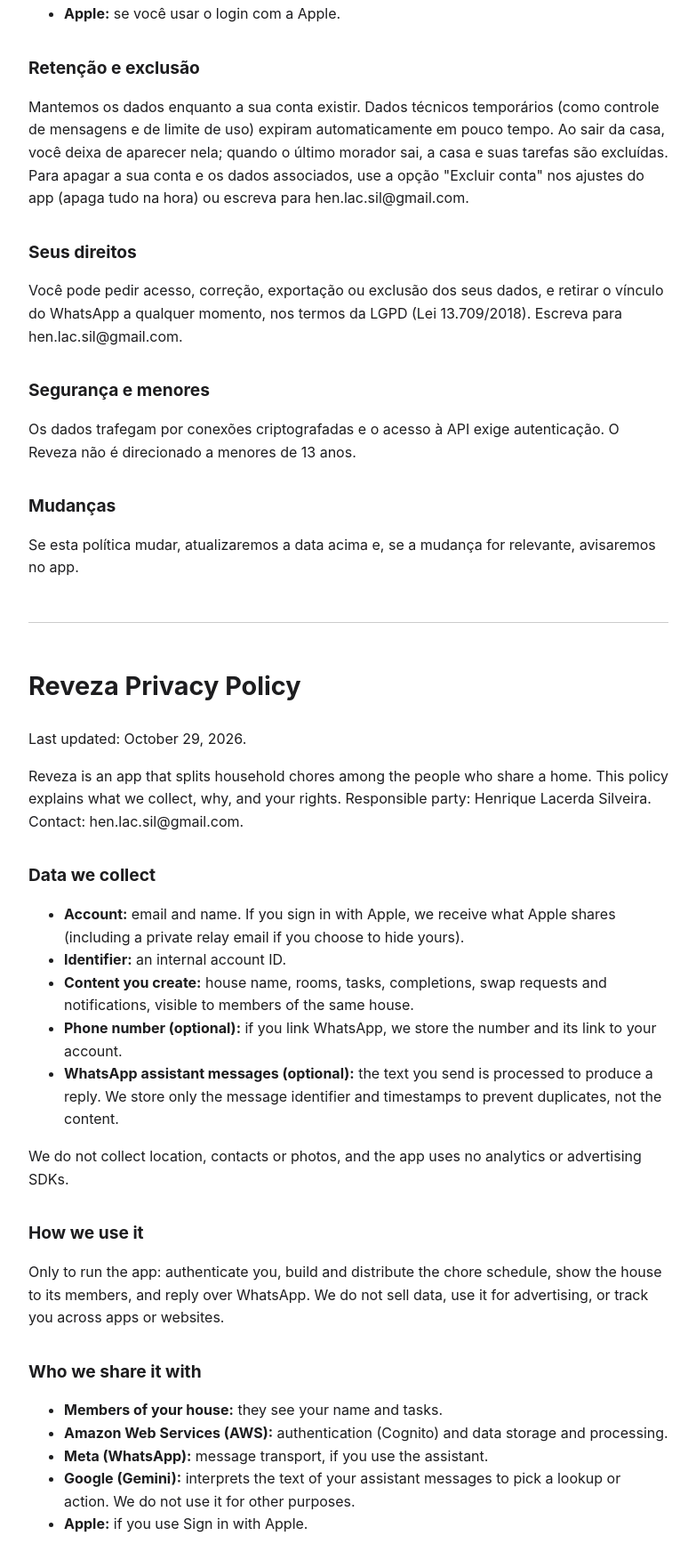
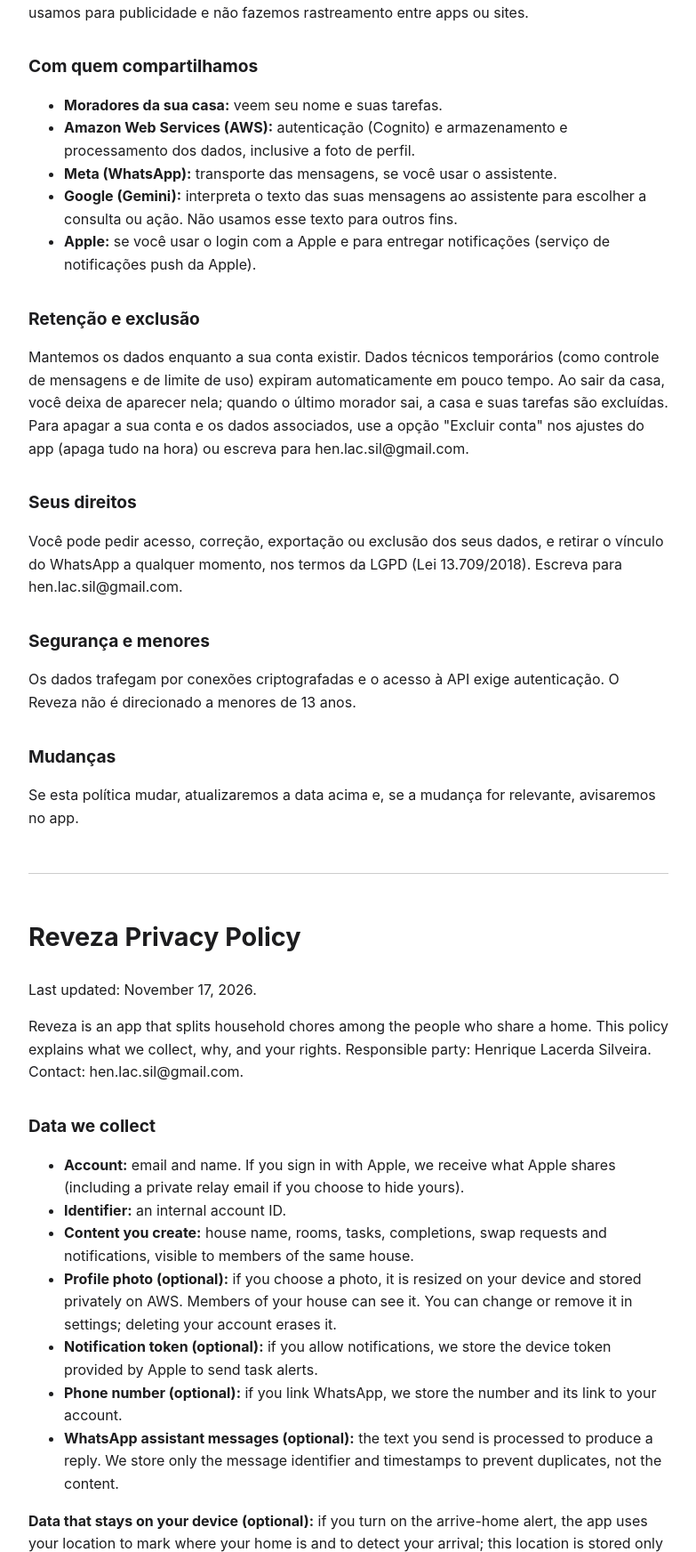
Before and after one commit to Henriquelacerdas/reveza-privacy, a plain HTML site: page index.html in a window 1280 px wide. Shown: the part 1056-2800 px from the top of the page at 89% size, without its empty margins (248-1031 px from the left). Drawn offline with Linux system fonts and the light colour scheme.

Commit message:
Política de privacidade: foto de perfil, push, localização e Lembretes (17/11/2026)
Co-Authored-By: Claude Sonnet 5.5 <noreply@anthropic.com>

```diff
--- a/index.html
+++ b/index.html
@@ -18,7 +18,7 @@
 
 <section id="pt" lang="pt-BR">
 <h1>Política de Privacidade do Reveza</h1>
-<p>Última atualização: 29 de outubro de 2026.</p>
+<p>Última atualização: 17 de novembro de 2026.</p>
 <p>O Reveza é um app que divide as tarefas de uma casa compartilhada entre os moradores. Esta política explica quais dados coletamos, para que usamos e quais são os seus direitos. Responsável: Henrique Lacerda Silveira. Contato: hen.lac.sil@gmail.com.</p>
 
 <h2>Dados que coletamos</h2>
@@ -26,10 +26,12 @@
   <li><strong>Conta:</strong> e-mail e nome. Se você entrar com a Apple, recebemos o que a Apple compartilhar (inclusive o e-mail privado, se você escolher ocultá-lo).</li>
   <li><strong>Identificador:</strong> um ID interno da sua conta.</li>
   <li><strong>Conteúdo que você cria:</strong> nome da casa, cômodos, tarefas, conclusões, pedidos de troca e notificações, visíveis aos moradores da mesma casa.</li>
+  <li><strong>Foto de perfil (opcional):</strong> se você escolher uma foto, ela é reduzida no aparelho e armazenada de forma privada na AWS. Os moradores da sua casa veem a foto. Você pode trocá-la ou removê-la nos ajustes; ao excluir a conta, ela é apagada.</li>
+  <li><strong>Token de notificações (opcional):</strong> se você permitir notificações, guardamos o token do aparelho fornecido pela Apple para enviar avisos de tarefas.</li>
   <li><strong>Telefone (opcional):</strong> se você vincular o WhatsApp, guardamos o número e a associação à sua conta.</li>
   <li><strong>Mensagens ao assistente do WhatsApp (opcional):</strong> o texto que você envia é processado para responder. Guardamos apenas o identificador da mensagem e horários, para evitar duplicidade, e não o conteúdo.</li>
 </ul>
-<p>Não coletamos localização, contatos, fotos nem dados de publicidade, e o app não usa SDKs de análise ou anúncios.</p>
+<p><strong>Dados que ficam só no seu aparelho (opcionais):</strong> se você ativar o aviso ao chegar em casa, o app usa a sua localização para marcar onde fica a casa e para detectar a chegada; essa localização é guardada apenas no aparelho e nunca é enviada aos nossos servidores. Se você ativar a integração com Lembretes, o app cria e atualiza lembretes das suas tarefas no app Lembretes do próprio aparelho, sem enviar o conteúdo dele aos nossos servidores. O app não acessa a sua biblioteca de fotos além da foto que você escolher, não lê contatos e não coleta dados de publicidade, e não usa SDKs de análise ou anúncios.</p>
 
 <h2>Para que usamos</h2>
 <p>Somente para o funcionamento do app: autenticar você, montar e distribuir a escala de tarefas, mostrar a casa aos moradores e responder pelo WhatsApp. Não vendemos dados, não os usamos para publicidade e não fazemos rastreamento entre apps ou sites.</p>
@@ -37,10 +39,10 @@
 <h2>Com quem compartilhamos</h2>
 <ul>
   <li><strong>Moradores da sua casa:</strong> veem seu nome e suas tarefas.</li>
-  <li><strong>Amazon Web Services (AWS):</strong> autenticação (Cognito) e armazenamento e processamento dos dados.</li>
+  <li><strong>Amazon Web Services (AWS):</strong> autenticação (Cognito) e armazenamento e processamento dos dados, inclusive a foto de perfil.</li>
   <li><strong>Meta (WhatsApp):</strong> transporte das mensagens, se você usar o assistente.</li>
   <li><strong>Google (Gemini):</strong> interpreta o texto das suas mensagens ao assistente para escolher a consulta ou ação. Não usamos esse texto para outros fins.</li>
-  <li><strong>Apple:</strong> se você usar o login com a Apple.</li>
+  <li><strong>Apple:</strong> se você usar o login com a Apple e para entregar notificações (serviço de notificações push da Apple).</li>
 </ul>
 
 <h2>Retenção e exclusão</h2>
@@ -60,7 +62,7 @@
 
 <section id="en" lang="en">
 <h1>Reveza Privacy Policy</h1>
-<p>Last updated: October 29, 2026.</p>
+<p>Last updated: November 17, 2026.</p>
 <p>Reveza is an app that splits household chores among the people who share a home. This policy explains what we collect, why, and your rights. Responsible party: Henrique Lacerda Silveira. Contact: hen.lac.sil@gmail.com.</p>
 
 <h2>Data we collect</h2>
@@ -68,10 +70,12 @@
   <li><strong>Account:</strong> email and name. If you sign in with Apple, we receive what Apple shares (including a private relay email if you choose to hide yours).</li>
   <li><strong>Identifier:</strong> an internal account ID.</li>
   <li><strong>Content you create:</strong> house name, rooms, tasks, completions, swap requests and notifications, visible to members of the same house.</li>
+  <li><strong>Profile photo (optional):</strong> if you choose a photo, it is resized on your device and stored privately on AWS. Members of your house can see it. You can change or remove it in settings; deleting your account erases it.</li>
+  <li><strong>Notification token (optional):</strong> if you allow notifications, we store the device token provided by Apple to send task alerts.</li>
   <li><strong>Phone number (optional):</strong> if you link WhatsApp, we store the number and its link to your account.</li>
   <li><strong>WhatsApp assistant messages (optional):</strong> the text you send is processed to produce a reply. We store only the message identifier and timestamps to prevent duplicates, not the content.</li>
 </ul>
-<p>We do not collect location, contacts or photos, and the app uses no analytics or advertising SDKs.</p>
+<p><strong>Data that stays on your device (optional):</strong> if you turn on the arrive-home alert, the app uses your location to mark where your home is and to detect your arrival; this location is stored only on your device and is never sent to our servers. If you turn on the Reminders integration, the app creates and updates reminders for your tasks in the Reminders app on your own device, without sending their content to our servers. The app does not access your photo library beyond the photo you pick, does not read contacts, collects no advertising data, and uses no analytics or advertising SDKs.</p>
 
 <h2>How we use it</h2>
 <p>Only to run the app: authenticate you, build and distribute the chore schedule, show the house to its members, and reply over WhatsApp. We do not sell data, use it for advertising, or track you across apps or websites.</p>
@@ -79,10 +83,10 @@
 <h2>Who we share it with</h2>
 <ul>
   <li><strong>Members of your house:</strong> they see your name and tasks.</li>
-  <li><strong>Amazon Web Services (AWS):</strong> authentication (Cognito) and data storage and processing.</li>
+  <li><strong>Amazon Web Services (AWS):</strong> authentication (Cognito) and data storage and processing, including the profile photo.</li>
   <li><strong>Meta (WhatsApp):</strong> message transport, if you use the assistant.</li>
   <li><strong>Google (Gemini):</strong> interprets the text of your assistant messages to pick a lookup or action. We do not use it for other purposes.</li>
-  <li><strong>Apple:</strong> if you use Sign in with Apple.</li>
+  <li><strong>Apple:</strong> if you use Sign in with Apple, and to deliver notifications (Apple Push Notification service).</li>
 </ul>
 
 <h2>Retention and deletion</h2>
```
